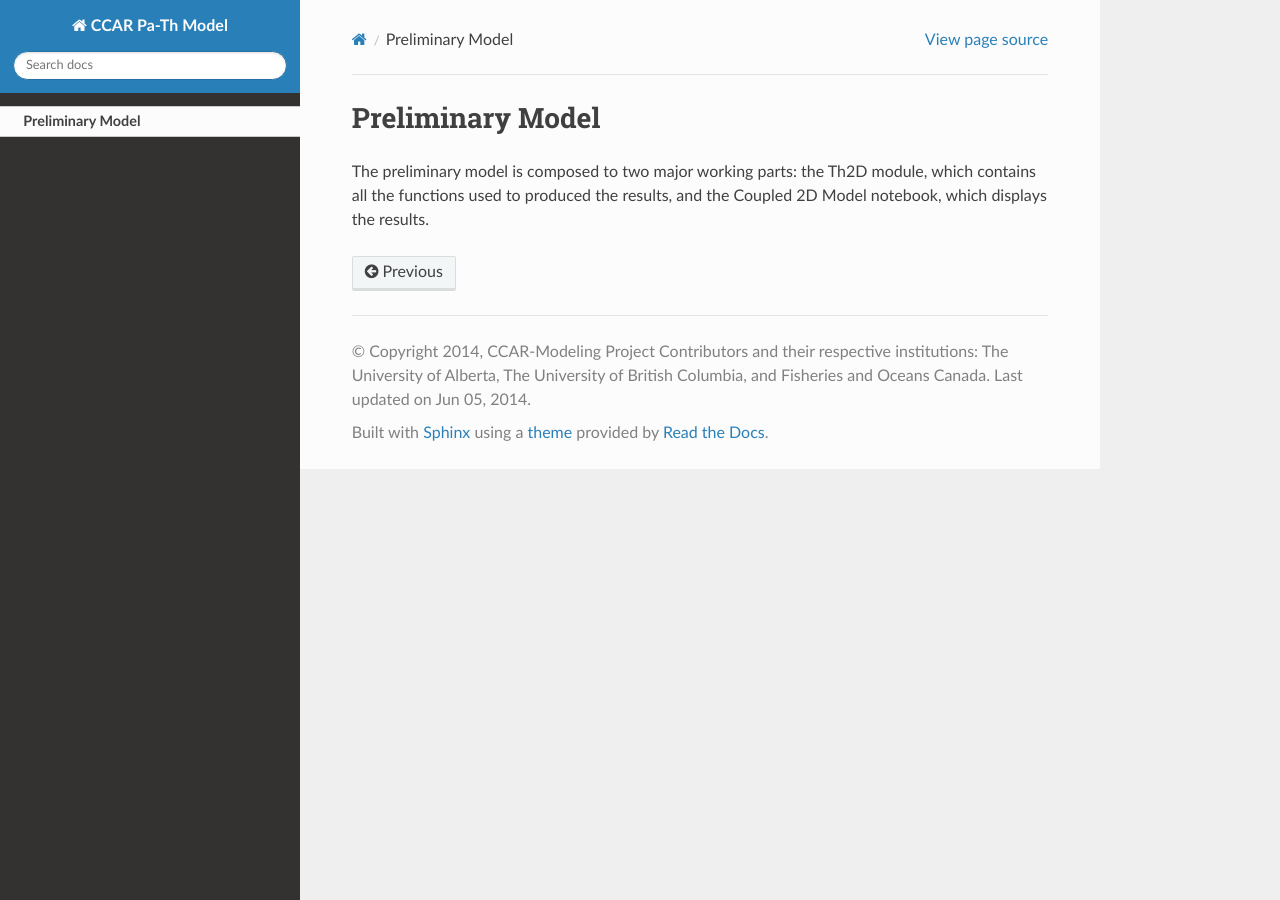
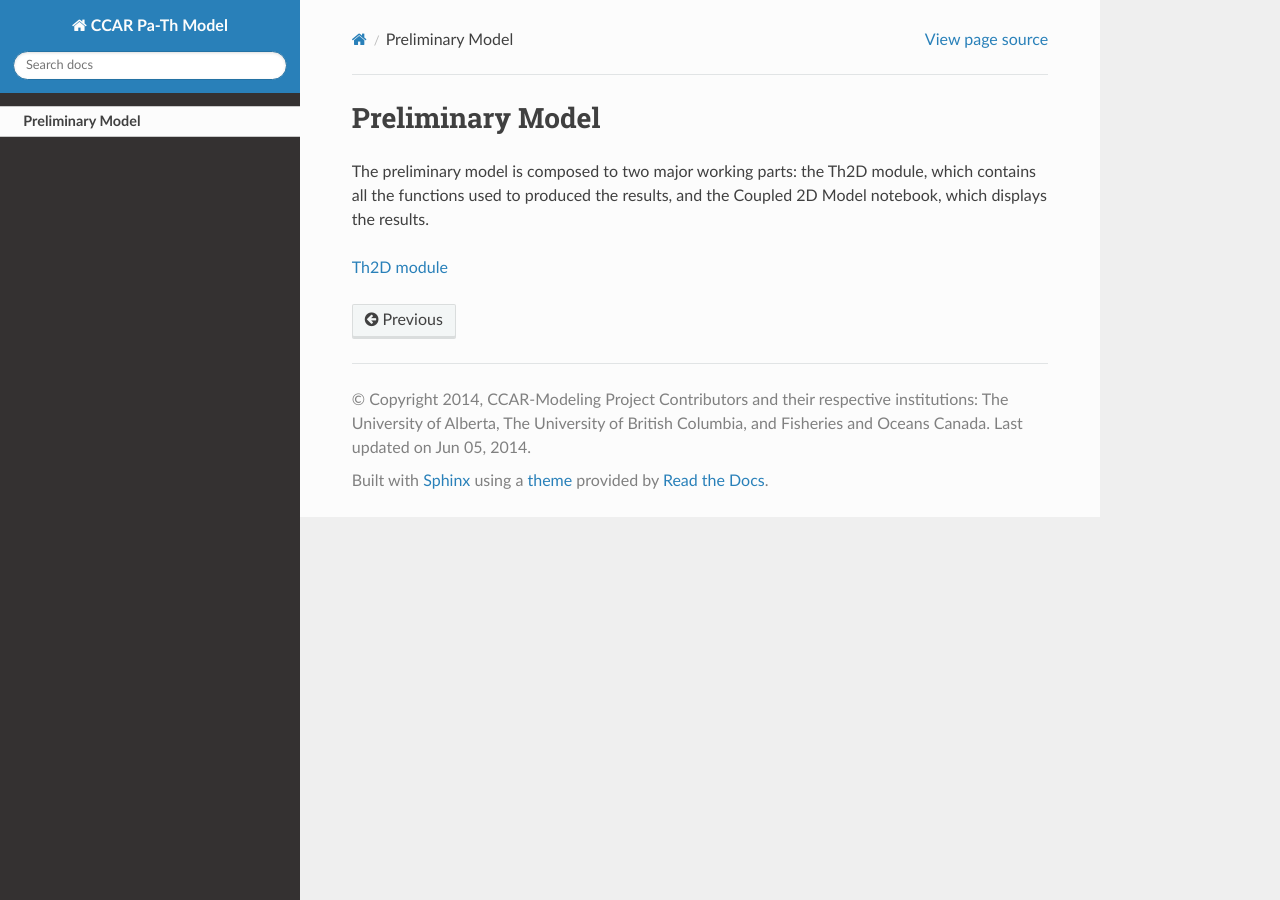
Before and after one commit to UBC-MOAD/pa-th-simple, a Sphinx documentation site: the page built from docs/prelim-model.rst, in a window 1280 px wide. Built offline with Sphinx 7.4.7 and the Read the Docs theme 2.0.0, drawn with Linux system fonts in a browser that asks for light colours.

Commit message:
Added link to prelim-model documentation.

```diff
--- a/docs/prelim-model.rst
+++ b/docs/prelim-model.rst
@@ -3,3 +3,5 @@ Preliminary Model
 *****************
 
 The preliminary model is composed to two major working parts: the Th2D module, which contains all the functions used to produced the results, and the Coupled 2D Model notebook, which displays the results.
+
+`Th2D module <http://ccar-modeling-pa-th.readthedocs.org/en/latest/prelim-model/Th2Dmodule/.html>`_
```
